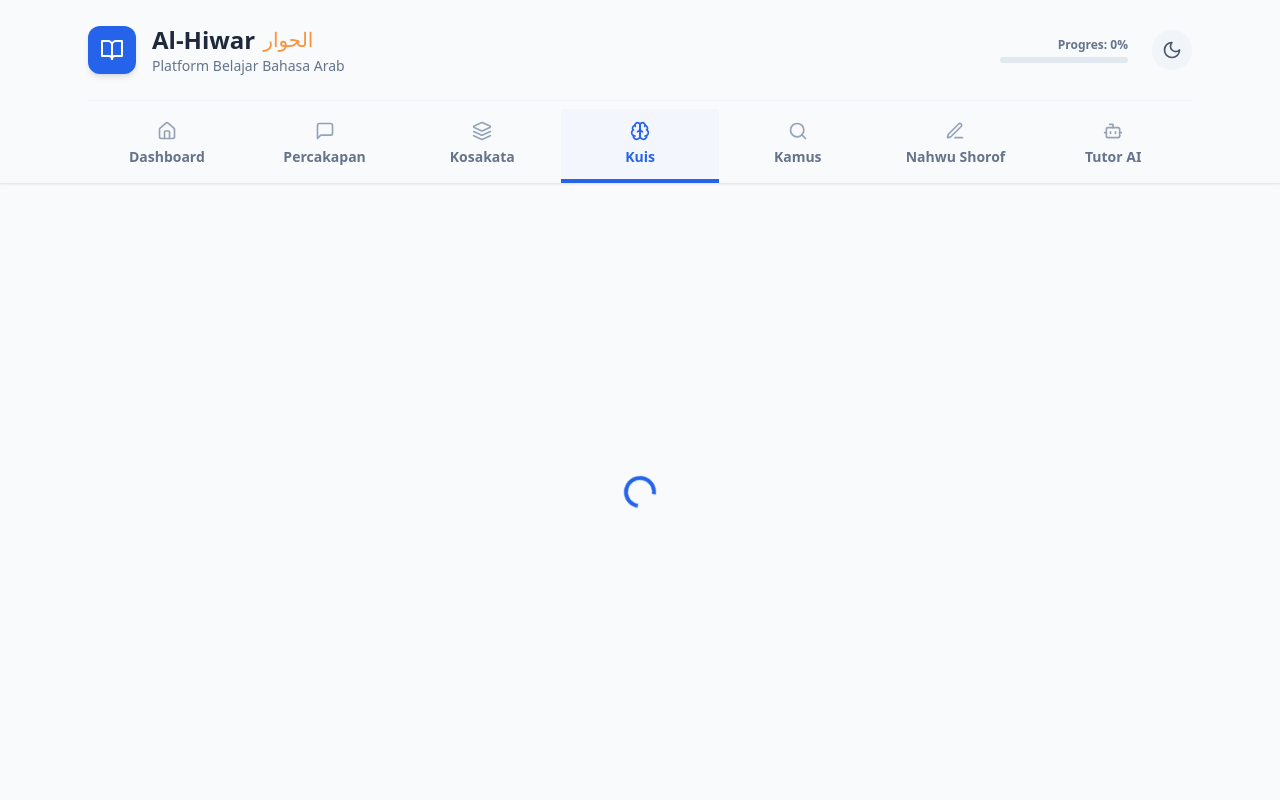
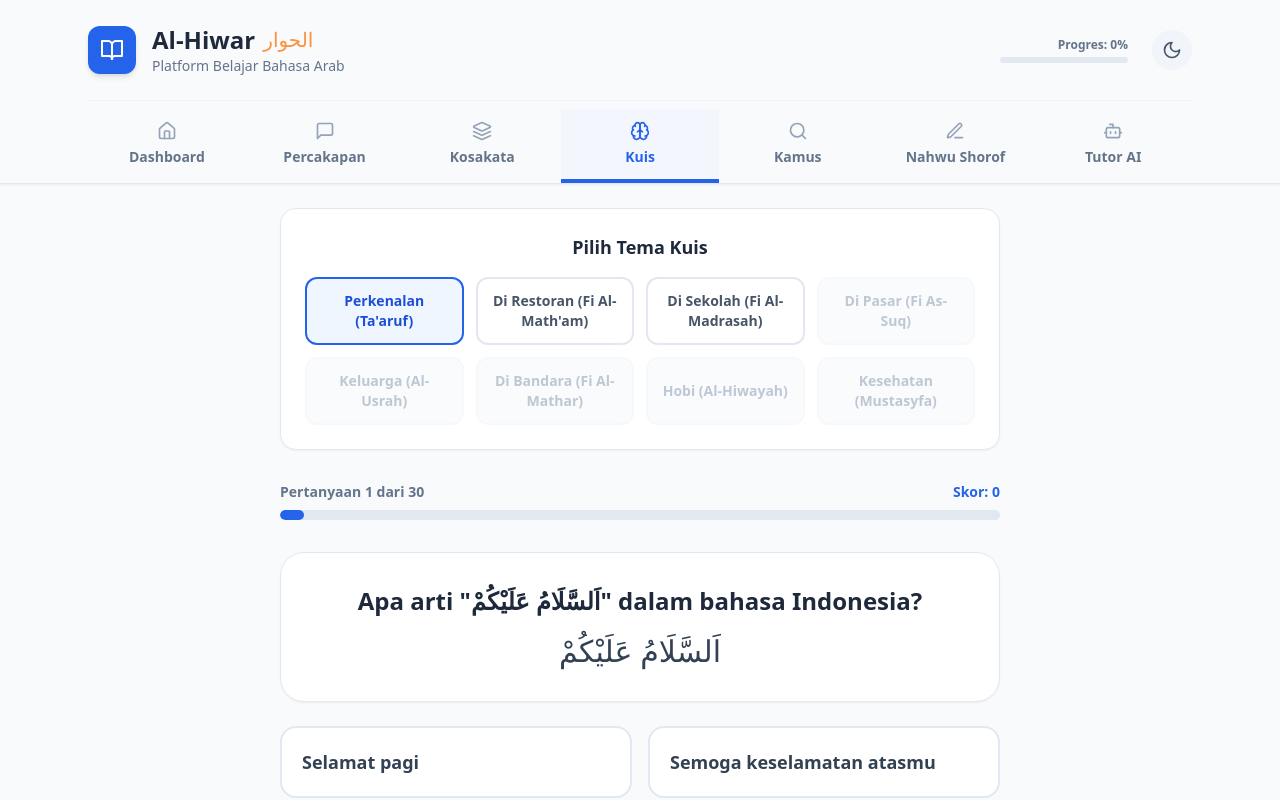
Before and after one commit to ardi073/AlHiwar, a Next.js app: page /kuis in a window 1280 px wide. Both pictures are taken after a click on the button 1172 px from the left and 50 px from the top of the page. Built offline with nearby package versions, Linux system fonts and the light colour scheme.

Commit message:
Update page.tsx

```diff
--- a/app/kuis/page.tsx
+++ b/app/kuis/page.tsx
@@ -140,10 +140,15 @@ export default function KuisPage() {
               </div>
 
               {/* Question Card */}
-              <div className="w-full bg-white p-8 rounded-3xl shadow-sm border border-slate-200 mb-6">
+              <div className="w-full bg-white p-8 rounded-3xl shadow-sm border border-slate-200 mb-6 flex flex-col items-center justify-center gap-4">
                 <h2 className="text-xl md:text-2xl font-bold text-slate-800 text-center leading-relaxed">
-                  {currentQ.q}
+                  {currentQ.question}
                 </h2>
+                {currentQ.arabic && (
+                  <p className="text-3xl font-serif text-slate-700 text-center" dir="rtl">
+                    {currentQ.arabic}
+                  </p>
+                )}
               </div>
 
               {/* Options */}
```
